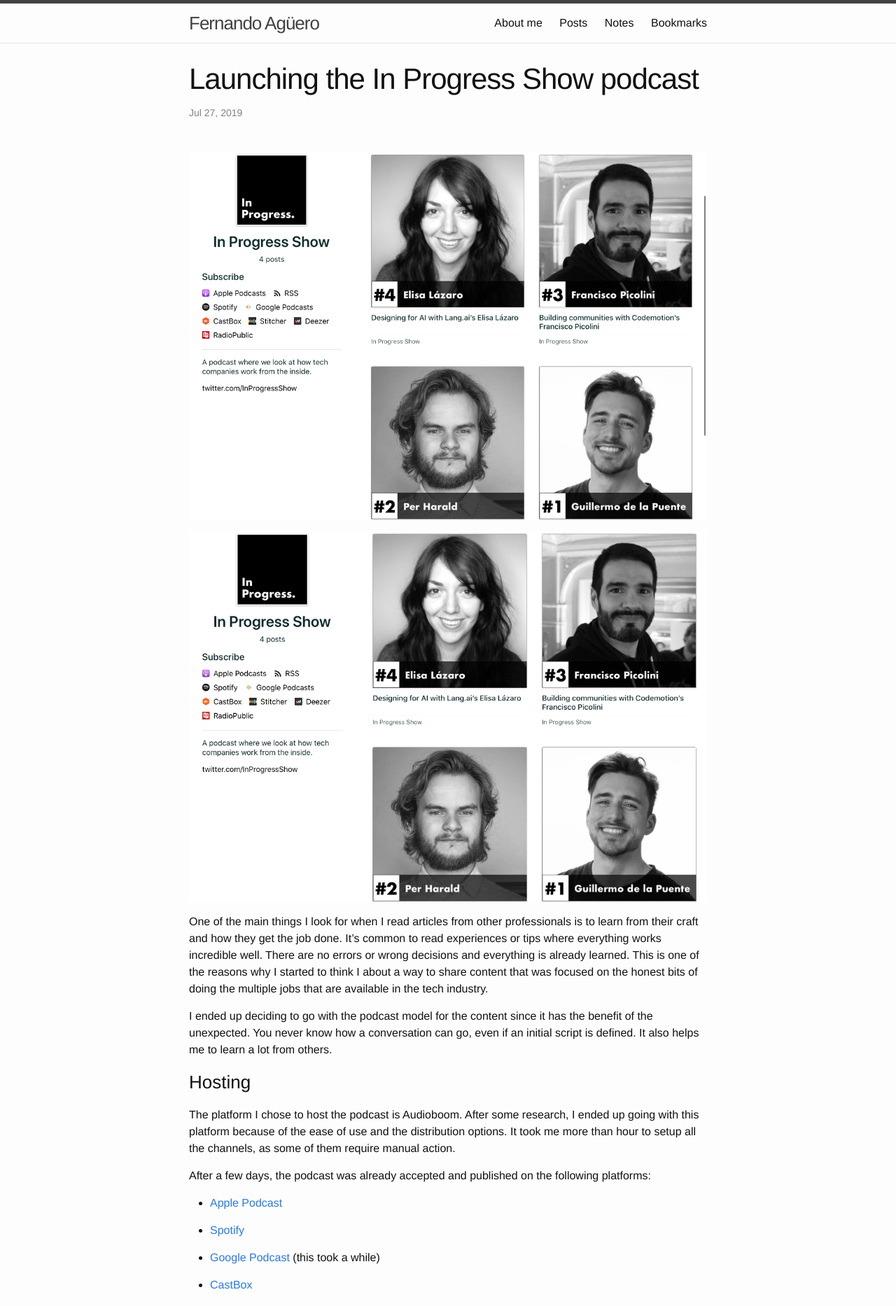
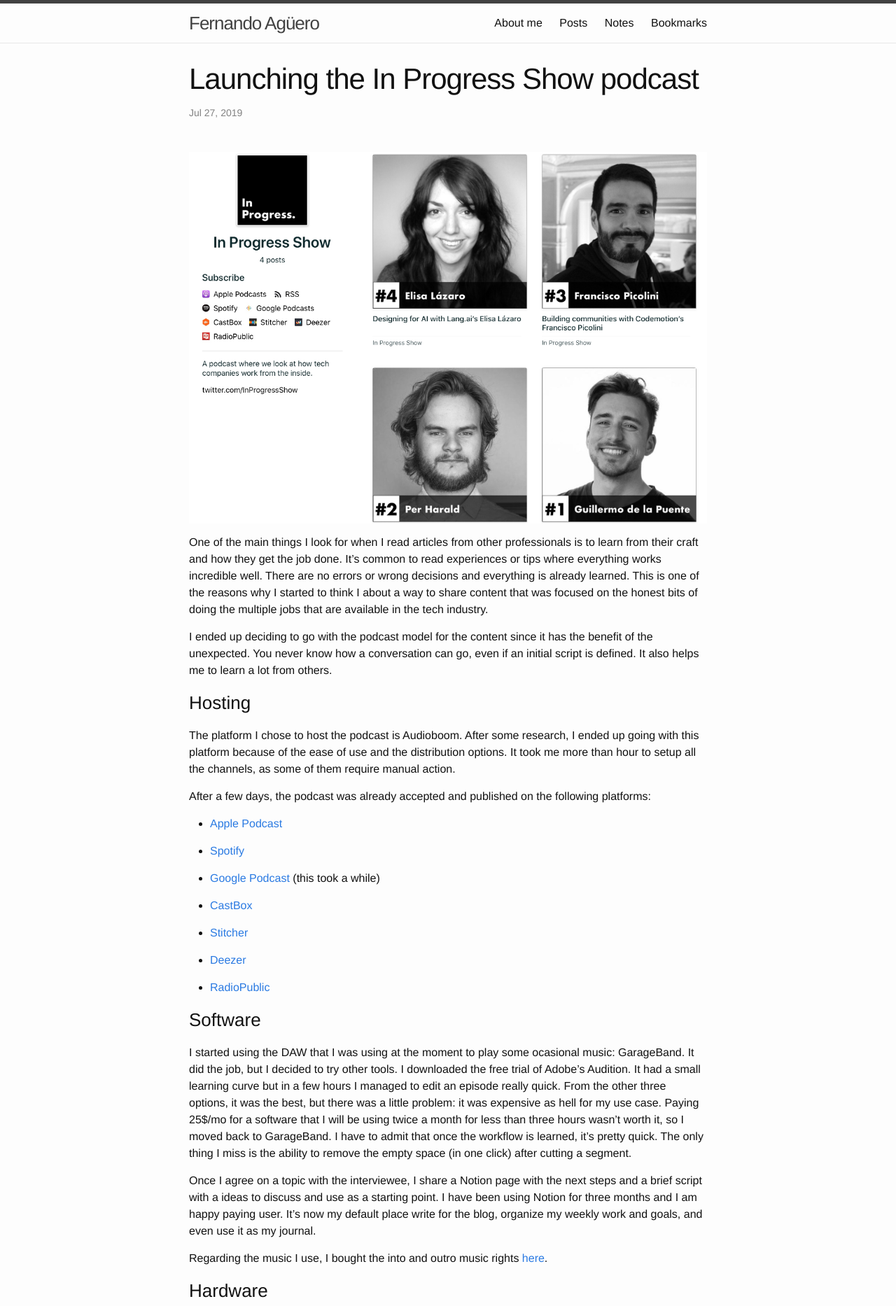
Before and after one commit to fjaguero/site, a Jekyll site: the page built from _posts/2019-07-27-launching-the-in-progress-show-podcast.markdown, in a window 1280 px wide. Shown: the top 1866 px of the page at 70% size. Built offline with Jekyll 4.4.1, drawn with Linux system fonts in a browser that asks for light colours; some web fonts are replaced.

Commit message:
Updated Launching The In Progress Show Podcast

```diff
--- a/_posts/2019-07-27-launching-the-in-progress-show-podcast.markdown
+++ b/_posts/2019-07-27-launching-the-in-progress-show-podcast.markdown
@@ -5,8 +5,6 @@
 - personal
 - podcast
 ---
-
-![In progress](/uploads/CE033437-EA35-406B-ACAD-84E74E7B2807.jpeg)
 
 ![In Progress](/uploads/832625E4-FD2B-4A6D-955D-B2AFF2BC6840.jpeg)
 
```
